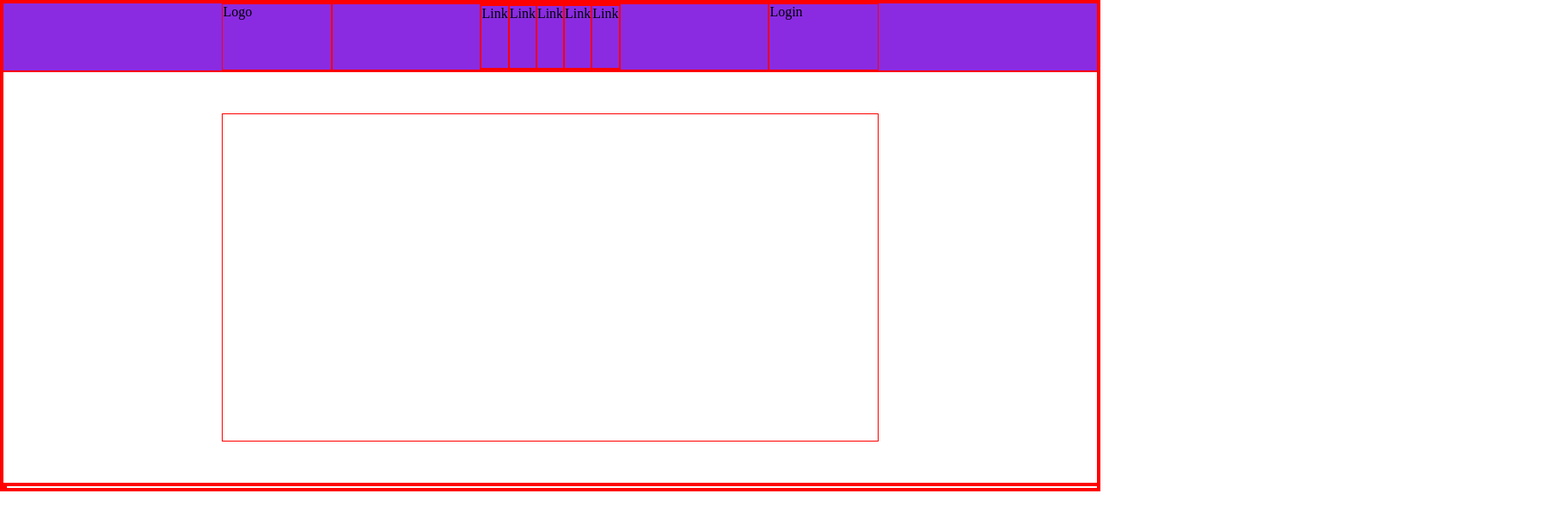
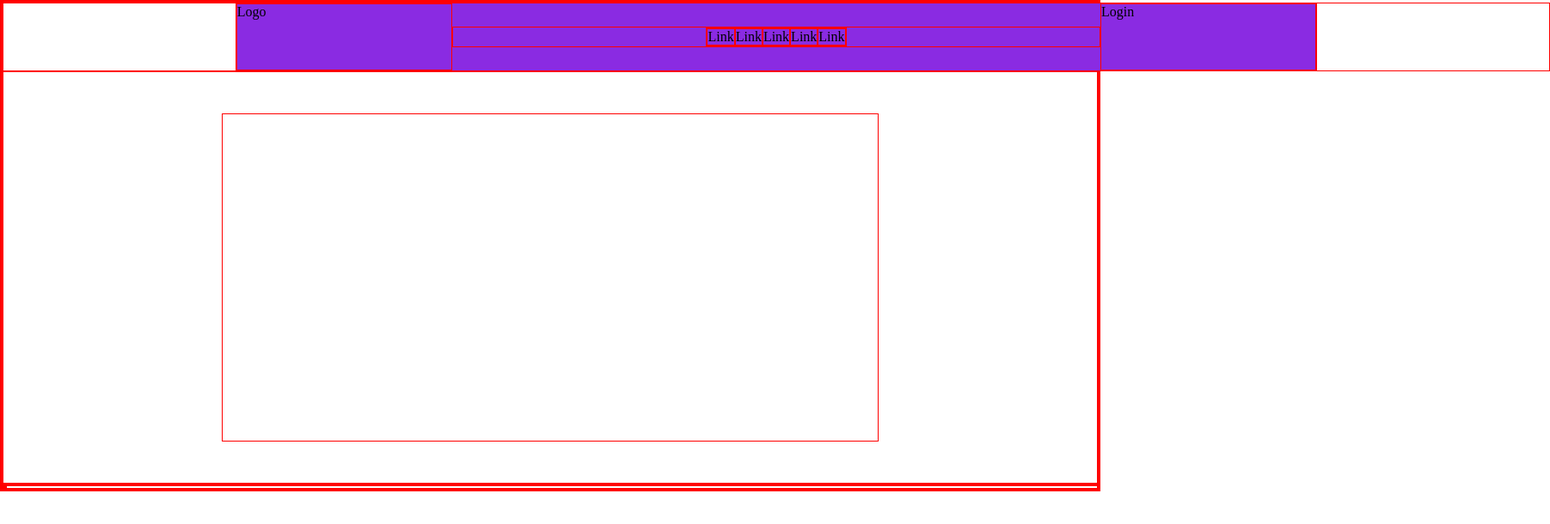
Before and after one commit to UmbertoSerino/htmlcss-struttura-discord, a plain HTML site: page index.html in a window 1280 px wide. Shown: the whole page at 86% size, 1803 px wide, since content can reach past the window. Drawn offline with Linux system fonts and the light colour scheme.

Commit message:
commit-16:57

```diff
--- a/index.html
+++ b/index.html
@@ -4,12 +4,13 @@
     <meta charset="UTF-8">
     <meta name="viewport" content="width=device-width, initial-scale=1.0">
     <title>Layout Discord</title>
-    <link rel="stylesheet" href="style.css/style.css">
+    <link rel="stylesheet" href="./style/style.css">
 </head>
 <body>
     <!-- Section Header -->
 <header>
-    <section class="container-nav flex">
+    <section class="container-header flex">
+        <div class="container-nav flex">
             <div>Logo</div>
             <nav class="flex">
                 <ul class="flex">
@@ -21,6 +22,7 @@
                 </ul>
             </nav>
             <div>Login</div>
+        </div>
     </section>
     <section class="container-publicity flex">
         <div>
@@ -39,3 +41,15 @@
 
 </body>
 </html>
+
+
+<!--
+
+    <section> occupare tutto lo spazio
+        <div class='container'> #900px
+            <logo
+            nav
+            login
+
+
+-->
--- a/style.css/style.css
+++ b/style/style.css
@@ -10,20 +10,30 @@
     display: flex;
 }
 
-section.container-nav.flex{
+header > section.container-header{
     height: 5rem;
-    background-color: blueviolet;
+    width: 1800px;
+    align-items: center;
     justify-content: center;
 }
 
-section.container-nav div {
+div.container-nav.flex{
+    height: 5rem;
+    width: 70%;
+    background-color: blueviolet;
     justify-content: center;
     align-items: center;
-    width: 10%;
+}
+
+div.container-nav div {
+    height: 100%;
+    width: 20%;
+    justify-content: center;
 }
 
 nav{
-    width: 40%;
+    width: 50%;
+    flex-grow: 1;
     justify-content: center;
 }
 
@@ -32,7 +42,7 @@ ul{
 }
 
 
-
+/* -------------- */
 section.container-publicity{
     height: 30rem;
     align-items: center;
```
